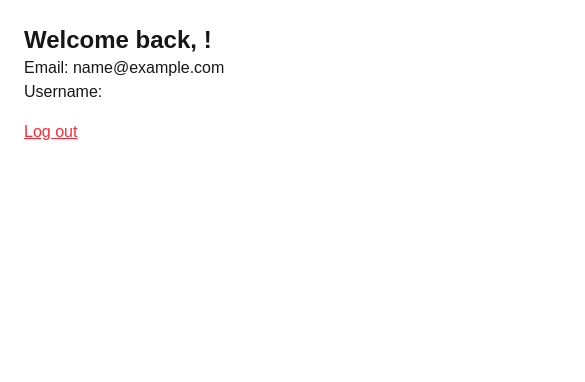
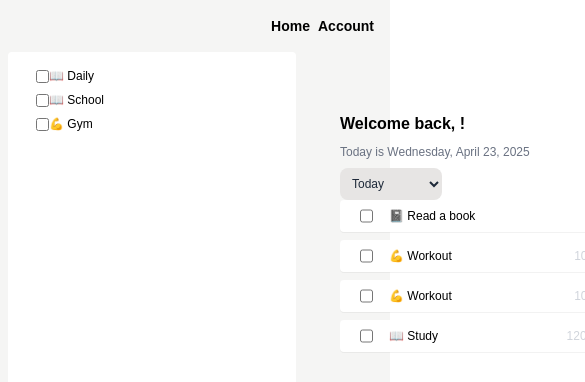
Before and after one commit to ChesterL19/toDoList, a Next.js app: page /dashboard in a window 390 px wide. Shown: the top 382 px of the page, 585 px wide, since content can reach past the window. Built offline with nearby package versions, Linux system fonts and the light colour scheme; sample sign-in values are in the browser's storage.

Commit message:
responsive & Dashboard

```diff
--- a/src/app/components/Login.js
+++ b/src/app/components/Login.js
@@ -1,74 +1,76 @@
 "use client";
 
 import { useState } from "react";
+import Link from "next/link";
 import { useRouter } from "next/navigation";
-import Link from "next/link";
 
-const Login = () => {
+const Login = () =>{
     const [userName, setUserName] = useState("");
-  const [password, setPassword] = useState("");
+    const [password,setPassword] = useState("");
     const router = useRouter();
 
     const handleLogin = () => {
-    // ✅ Get the saved users from localStorage (if any)
-    const storedUsers = localStorage.getItem("users");
-    const users = storedUsers ? JSON.parse(storedUsers) : [];
+        const users = JSON.parse(localStorage.getItem("users")) || [];
 
-    // ✅ Try to find a matching user
         const found = users.find(
             (user) => user.userName === userName && user.password === password
         );
 
-    if (found) {
-      // ✅ Save current user info so other pages can use it
+        if (found){
             localStorage.setItem("currentUser", JSON.stringify(found));
-      alert("✅ Login successful!");
-      router.push("/dashboard"); // ✅ make sure this route exists
-    } else {
+            router.push("/dashboard");
+        }else{
             alert("❌ Username or password is incorrect");
         }
-  };
+    }
 
-  return (
+    return(
         <div>
           <h1 className="font-semibold text-3xl mb-16">Log in Dashboard</h1>
 
-      <div className="flex flex-col w-72 gap-4 mt-4">
+{/* username*/}
+          <div className="flex flex-col w-72 gap-4 mt-4 ">
             <input
             type="text"
-          placeholder="Username"
             value={userName}
-          onChange={(e) => setUserName(e.target.value)}
+            placeholder="Username" onChange={(e)=>setUserName(e.target.value)}
             className="w-full px-4 py-2 border border-gray-300 shadow-sm focus-outline-none rounded-2xl hover:border-amber-400 bg-gray-100/80"
             />
 
             <input
             type="password"
+            value={password}
             placeholder="Password"
-          value={password}
-          onChange={(e) => setPassword(e.target.value)}
-          className="w-full px-4 py-2 border border-gray-300 shadow-sm focus-outline-none rounded-2xl hover:border-amber-400 bg-gray-100/80"
-        />
+            onChange={(e)=> setPassword(e.target.value)}
+            className="w-full px-4 py-2 border border-gray-300 shadow-sm focus-outline-none rounded-2xl hover:border-amber-400 bg-gray-100/80"/>
 
            <button
             onClick={handleLogin}
-          className="bg-amber-400 p-2 rounded-2xl hover:bg-amber-500 mt-6 text-white"
-        >
+            className="bg-amber-400 p-2 rounded-2xl  hover:bg-amber-500 mt-6">
                 Log In
             </button>
 
-        <p className="text-sm mt-3 text-center">
-          Need an account?{" "}
-          <Link
-            href="/create"
-            className="text-blue-500 underline hover:text-blue-700"
-          >
-            Sign up
-          </Link>
-        </p>
+            <p className="text-sm  mt-3  text-center">Need an account? <Link href="/create" className="text-blue-500 underline hover:text-blue-700">Sign in</Link></p>
+
+            <div className="flex items-center my-8 space-x-2">
+              <hr className="w-full border-t-1 border-gray-400/50"/>
+              <span className="text-xs text-gray-400">or</span>
+              <hr className="w-full border-t-1 border-gray-400/50"/>
+
+            </div>
+
+            <button
+            onClick={handleLogin}
+            className=" p-2 rounded-2xl border border-gray-300 hover:bg-gray-300 text-small">
+              Log in with Google
+            </button>
+
+
+
           </div>
         </div>
-  );
-};
+    )
+
+}
 
 export default Login;
--- /dev/null
+++ b/src/app/components/nav-bar.js
@@ -0,0 +1,18 @@
+"use client";
+
+import Link from "next/link";
+
+const NavBar = () => {
+
+    return(
+        <div className="text-black w-full flex flex-row gap-2 justify-end">
+            <Link href="/dashboard">
+            <h3 className="font-bold text-sm">Home</h3>
+            </Link>
+            <h3 className="font-bold text-sm">Account</h3>
+        </div>
+    )
+
+}
+
+export default NavBar;
--- /dev/null
+++ b/src/app/components/side-bar.js
@@ -0,0 +1,45 @@
+"use client";
+
+import Link from "next/link";
+import { useState } from "react";
+
+function Task({}){
+
+}
+
+const SideBar = () =>{
+    const [isPressed, setIsPressed] = useState(false);
+
+    return(
+        <div className="flex flex-col sticky top-0 bg-white px-5 p-2 ml-2 w-72 min-h-screen rounded text-black text-center">
+            <ol>
+                <li className="m-2">
+                    <div className="flex  items-center w-80">
+                        <input type="checkbox"
+                        onClick={()=>(setIsPressed(!isPressed))}/>
+                        <p className="text-xs font-light">📖 Daily</p>
+                    </div>
+                </li>
+
+                <li className="m-2">
+                    <div className="flex  items-center w-80">
+                        <input type="checkbox"
+                        onClick={()=>(setIsPressed(!isPressed))}/>
+                        <p className="text-xs font-light">📖 School</p>
+                    </div>
+                </li>
+
+                <li className="m-2">
+                    <div className="flex  items-center w-80 ">
+                        <input type="checkbox"
+                        onClick={()=>(setIsPressed(!isPressed))}/>
+                        <p className="text-xs font-light">💪 Gym</p>
+                    </div>
+                </li>
+            </ol>
+        </div>
+    )
+
+}
+
+export default SideBar;
--- a/src/app/dashboard/page.js
+++ b/src/app/dashboard/page.js
@@ -1,10 +1,22 @@
 "use client";
 import { useEffect, useState } from "react";
 import { useRouter } from "next/navigation";
+import NavBar from "../components/nav-bar";
+import SideBar from "../components/side-bar";
 
 export default function Page() {
+  const router = useRouter();
   const [user, setUser] = useState(null);
-  const router = useRouter();
+  const [task,setTask] = useState({});
+  const [isPressed, setIsPressed] = useState(false);
+
+
+  const date = new Date().toLocaleDateString("en-US",{
+      weekday: "long",
+      year:"numeric",
+      month:"long",
+      day:"numeric"
+});
 
   useEffect(() => {
     const storedUser = JSON.parse(localStorage.getItem("currentUser"));
@@ -18,20 +30,80 @@ export default function Page() {
   if (!user) return <p>Loading...</p>;
 
   return (
-    <div className="p-6">
-      <h1 className="text-2xl font-bold">Welcome back, {user.fullName}!</h1>
-      <p>Email: {user.email}</p>
-      <p>Username: {user.userName}</p>
+    <div className="flex  flex-col  w-full min-h-screen bg-stone-100">
+      <div className="p-4">
+        <NavBar />
+      </div>
+      <div className="flex flex-row">
+        <div>
+          <SideBar />
+        </div>
 
-      <button
-        onClick={() => {
-          localStorage.removeItem("currentUser");
-          router.push("/");
-        }}
-        className="mt-4 text-red-500 underline"
-      >
-        Log out
-      </button>
+        <div className=" md:flex flex-col w-full justify-center items-center h-80 ml-5 mt-9 p-6 text-black gap-24">
+
+          <div className="flex flex-row flex-wrap w-72 gap-2 md:text-base">
+            <h1 className=" font-bold ">Welcome back, {user.fullName}!</h1>
+            <p className="text-xs text-gray-500">Today is {date}</p>
+
+            <div>
+              <select className="text-xs text-gray-800 bg-stone-200 rounded-lg p-2">
+                <option>Today</option>
+                <option>Yesterday</option>
+                <option>A Week ago</option>
+              </select>
+
+            </div>
+          </div>
+
+          <div className="w-full flex justify-center">
+            <ol className="space-y-2">
+              <li className="gap-2">
+                <div className="flex justify-between items-center w-80 bg-white px-5 rounded shadow-2xs p-2">
+                  <div className="flex flex-row gap-4">
+                    <input type="checkbox"
+                    onClick={()=>(setIsPressed(!isPressed))}/>
+                    <p className="text-xs font-light">📓 Read a book</p>
+                  </div>
+                  <p className="text-xs text-gray-300">8:00–9:00</p>
+                </div>
+              </li>
+
+              <li className="gap-2">
+                <div className="flex justify-between items-center w-80 bg-white px-5 rounded shadow-2xs p-2">
+                  <div className="flex flex-row gap-4">
+                    <input type="checkbox"
+                    onClick={()=>(setIsPressed(!isPressed))}/>
+                    <p className="text-xs font-light">💪 Workout</p>
+                  </div>
+                  <p className="text-xs text-gray-300">10:00–11:30</p>
+                </div>
+              </li>
+
+              <li className="gap-2">
+                <div className="flex justify-between items-center w-80 bg-white px-5 rounded shadow-2xs p-2">
+                  <div className="flex flex-row gap-4">
+                    <input type="checkbox"
+                    onClick={()=>(setIsPressed(!isPressed))}/>
+                    <p className="text-xs font-light">💪 Workout</p>
+                  </div>
+                  <p className="text-xs text-gray-300">10:00–11:30</p>
+                </div>
+              </li>
+
+              <li className="gap-2">
+                <div className="flex justify-between items-center w-80 bg-white px-5 rounded shadow-2xs p-2">
+                  <div className="flex flex-row gap-4">
+                    <input type="checkbox"
+                    onClick={()=>(setIsPressed(!isPressed))}/>
+                    <p className="text-xs font-light">📖 Study</p>
+                  </div>
+                  <p className="text-xs text-gray-300">120:00–13:30</p>
+                </div>
+              </li>
+            </ol>
+          </div>
+        </div>
+      </div>
     </div>
   );
 }
--- a/src/app/page.js
+++ b/src/app/page.js
@@ -7,16 +7,18 @@ const Home = ()=>{
 
 
   return(
-    <div className="min-h-screen w-full flex overflow-hidden text-black">
+    <div className="h-screen w-full flex flex-col md:flex-row overflow-hidden text-black">
 
       {/*background*/}
-      <div className="w-1/2 h-screen ">
+      <div className="hidden md:flex w-1/2 h-screen relative ">
         <img src="https://images.unsplash.com/photo-1604079681864-c6fbd7eb109c?q=80&w=1974&auto=format&fit=crop&ixlib=rb-4.0.3&ixid=M3wxMjA3fDB8MHxwaG90by1wYWdlfHx8fGVufDB8fHx8fA%3D%3D"
         alt="login" className="w-full h-full object-fill" />
+
+        <img src="/Allura.png" alt="illus" className="absolute bottom-48 right-44 w-80"/>
       </div>
 
       {/*Login */}
-      <div className="flex flex-col justify-center items-center bg-white w-1/2 max-h-full gap-10 ">
+      <div className="flex md:w-1/2 h-full justify-center items-center bg-white">
         <Login />
       </div>
   </div>
```
Also changed, not shown: public/Allura.png (added), 1 other file (tests, documents, lock files or other folders). Lines whose indentation alone changed are shown as unchanged.
